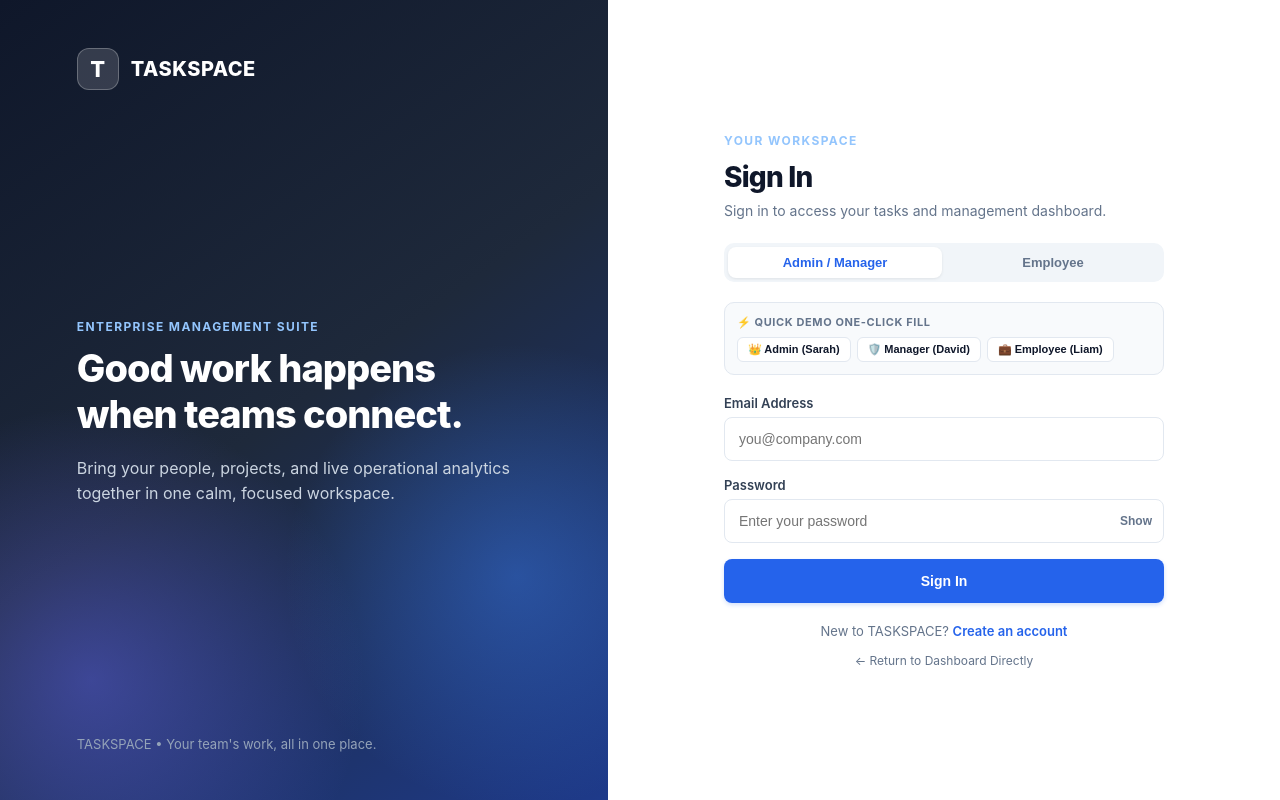
After one commit to chramyasudha11/task-manager-app, a Flask app: page /login in a window 1280 px wide. The commit adds this page. Run offline with Flask 3, Linux system fonts and the light colour scheme.

Commit message:
Connect authentication: Integrate login and signup page connected to backend auth with role redirection

```diff
--- a/app.py
+++ b/app.py
@@ -26,6 +26,12 @@ def home():
     return render_template("index.html")
 
 
+@app.route("/login")
+@app.route("/signup")
+def login_view():
+    return render_template("login.html")
+
+
 @app.route("/admin")
 @app.route("/manager")
 def admin_redirect():
--- a/templates/dashboard.html
+++ b/templates/dashboard.html
@@ -62,6 +62,11 @@
         <button class="btn btn-light" id="refresh-btn" type="button" title="Refresh Live Analytics">
           <span>🔄</span> Refresh
         </button>
+
+        <!-- Login / Auth Page -->
+        <a class="btn btn-light" href="/login" title="Sign In or Switch User Account">
+          <span>🔐</span> Sign In
+        </a>
       </div>
     </header>
 
--- a/templates/index.html
+++ b/templates/index.html
@@ -14,6 +14,7 @@
       <a class="brand" href="#" aria-label="TASKSPACE home"><span class="brand-icon">T</span><span><b>TASKSPACE</b><small>YOUR PERSONAL WORKSPACE</small></span></a>
       <div class="top-actions">
         <a class="btn btn-light" href="/dashboard" style="text-decoration:none;font-weight:700;display:inline-flex;align-items:center;gap:6px;color:var(--olive-dark);">📊 Dashboard</a>
+        <a class="btn btn-light" href="/login" style="text-decoration:none;font-weight:600;display:inline-flex;align-items:center;gap:6px;">🔐 Sign In</a>
         <button class="btn btn-light" id="export-btn" type="button">↓ Export CSV</button>
         <button class="btn btn-primary" id="new-task-btn" type="button">+ New task</button>
       </div>
--- /dev/null
+++ b/templates/login.html
@@ -0,0 +1,559 @@
+<!DOCTYPE html>
+<html lang="en">
+<head>
+  <meta charset="UTF-8">
+  <meta name="viewport" content="width=device-width, initial-scale=1.0">
+  <title>Sign In | TASKSPACE</title>
+
+  <style>
+    :root {
+      --bg: #f8fafc;
+      --surface: #ffffff;
+      --border: #e2e8f0;
+      --text: #0f172a;
+      --muted: #64748b;
+      --brand: #2563eb;
+      --brand-dark: #1d4ed8;
+      --brand-light: #eff6ff;
+      --success: #10b981;
+      --danger: #ef4444;
+      --danger-bg: #fef2f2;
+      --danger-text: #991b1b;
+      --radius: 10px;
+    }
+
+    * { box-sizing: border-box; margin: 0; padding: 0; }
+    body {
+      font-family: -apple-system, BlinkMacSystemFont, "Segoe UI", Roboto, "Helvetica Neue", Arial, sans-serif;
+      background: var(--bg);
+      color: var(--text);
+      min-height: 100vh;
+      -webkit-font-smoothing: antialiased;
+    }
+
+    .auth-page {
+      display: grid;
+      min-height: 100vh;
+      grid-template-columns: minmax(340px, 0.95fr) minmax(420px, 1.05fr);
+    }
+
+    /* Left Brand Panel */
+    .auth-brand-panel {
+      display: flex;
+      flex-direction: column;
+      justify-content: space-between;
+      min-height: 100vh;
+      padding: 48px clamp(32px, 6vw, 84px);
+      background:
+        radial-gradient(circle at 85% 72%, rgba(59, 130, 246, 0.4), transparent 30%),
+        radial-gradient(circle at 15% 85%, rgba(99, 102, 241, 0.45), transparent 32%),
+        linear-gradient(145deg, #0f172a 0%, #1e293b 50%, #1e3a8a 100%);
+      color: #ffffff;
+      position: relative;
+      overflow: hidden;
+    }
+
+    .brand-lockup {
+      display: inline-flex;
+      align-items: center;
+      gap: 12px;
+      text-decoration: none;
+      color: #ffffff;
+    }
+
+    .brand-mark {
+      width: 42px;
+      height: 42px;
+      border-radius: 12px;
+      background: rgba(255, 255, 255, 0.15);
+      border: 1px solid rgba(255, 255, 255, 0.25);
+      color: #ffffff;
+      font-size: 22px;
+      font-weight: 800;
+      display: flex;
+      align-items: center;
+      justify-content: center;
+    }
+
+    .brand-lockup strong {
+      font-size: 20px;
+      font-weight: 800;
+      letter-spacing: 0.5px;
+    }
+
+    .brand-copy {
+      max-width: 480px;
+      margin: auto 0;
+      padding: 60px 0;
+    }
+
+    .eyebrow {
+      display: block;
+      color: #93c5fd;
+      font-size: 12px;
+      font-weight: 700;
+      text-transform: uppercase;
+      letter-spacing: 1.4px;
+      margin-bottom: 12px;
+    }
+
+    .brand-copy h1 {
+      font-size: 38px;
+      font-weight: 800;
+      line-height: 1.2;
+      letter-spacing: -1px;
+      margin-bottom: 18px;
+    }
+
+    .brand-copy p {
+      font-size: 16px;
+      line-height: 1.6;
+      color: #cbd5e1;
+    }
+
+    .brand-footer {
+      font-size: 13px;
+      color: #94a3b8;
+    }
+
+    /* Right Form Side */
+    .auth-form-side {
+      display: flex;
+      align-items: center;
+      justify-content: center;
+      padding: 40px 24px;
+      background: var(--surface);
+    }
+
+    .auth-card {
+      width: 100%;
+      max-width: 440px;
+    }
+
+    .auth-card h2 {
+      font-size: 28px;
+      font-weight: 800;
+      letter-spacing: -0.8px;
+      margin-bottom: 8px;
+    }
+
+    .auth-subtitle {
+      font-size: 14px;
+      color: var(--muted);
+      margin-bottom: 24px;
+    }
+
+    /* Role selector pill group */
+    .login-role-switch {
+      display: grid;
+      grid-template-columns: 1fr 1fr;
+      gap: 4px;
+      background: #f1f5f9;
+      padding: 4px;
+      border-radius: var(--radius);
+      margin-bottom: 20px;
+    }
+
+    .login-role-button {
+      padding: 8px 12px;
+      border: 0;
+      background: transparent;
+      color: var(--muted);
+      font-size: 13px;
+      font-weight: 600;
+      border-radius: 8px;
+      cursor: pointer;
+      transition: all 0.15s ease;
+    }
+
+    .login-role-button.active {
+      background: #ffffff;
+      color: var(--brand);
+      box-shadow: 0 1px 3px rgba(0, 0, 0, 0.08);
+      font-weight: 700;
+    }
+
+    /* Demo Quick-Login Pills */
+    .quick-demos-wrap {
+      margin-bottom: 20px;
+      padding: 12px;
+      background: #f8fafc;
+      border: 1px solid var(--border);
+      border-radius: var(--radius);
+    }
+
+    .quick-demos-title {
+      font-size: 11px;
+      font-weight: 700;
+      text-transform: uppercase;
+      letter-spacing: 0.6px;
+      color: var(--muted);
+      margin-bottom: 8px;
+    }
+
+    .demo-pills {
+      display: flex;
+      gap: 6px;
+      flex-wrap: wrap;
+    }
+
+    .demo-pill-btn {
+      padding: 5px 10px;
+      font-size: 11px;
+      font-weight: 600;
+      background: #ffffff;
+      border: 1px solid var(--border);
+      border-radius: 6px;
+      cursor: pointer;
+      transition: all 0.15s ease;
+      color: var(--text);
+    }
+
+    .demo-pill-btn:hover {
+      border-color: var(--brand);
+      color: var(--brand);
+      background: var(--brand-light);
+    }
+
+    /* Form Fields */
+    .form-field {
+      display: flex;
+      flex-direction: column;
+      gap: 6px;
+      margin-bottom: 16px;
+    }
+
+    .form-field label {
+      font-size: 13px;
+      font-weight: 600;
+      color: #334155;
+    }
+
+    .form-field input {
+      width: 100%;
+      height: 44px;
+      padding: 0 14px;
+      border: 1px solid var(--border);
+      border-radius: 8px;
+      font-size: 14px;
+      color: var(--text);
+      outline: none;
+      transition: border-color 0.15s ease, box-shadow 0.15s ease;
+    }
+
+    .form-field input:focus {
+      border-color: var(--brand);
+      box-shadow: 0 0 0 3px rgba(37, 99, 235, 0.12);
+    }
+
+    .password-wrap {
+      position: relative;
+    }
+
+    .password-toggle {
+      position: absolute;
+      right: 12px;
+      top: 50%;
+      transform: translateY(-50%);
+      background: transparent;
+      border: 0;
+      font-size: 12px;
+      font-weight: 600;
+      color: var(--muted);
+      cursor: pointer;
+    }
+
+    .form-message {
+      padding: 10px 14px;
+      border-radius: 8px;
+      font-size: 13px;
+      margin-bottom: 16px;
+      display: none;
+    }
+
+    .form-message.error {
+      display: block;
+      background: var(--danger-bg);
+      color: var(--danger-text);
+      border: 1px solid #fecaca;
+    }
+
+    .form-message.success {
+      display: block;
+      background: #ecfdf5;
+      color: #065f46;
+      border: 1px solid #a7f3d0;
+    }
+
+    .auth-submit-btn {
+      width: 100%;
+      height: 44px;
+      background: var(--brand);
+      color: #ffffff;
+      border: 0;
+      border-radius: 8px;
+      font-size: 14px;
+      font-weight: 700;
+      cursor: pointer;
+      transition: background 0.15s ease, transform 0.1s ease;
+      box-shadow: 0 2px 4px rgba(37, 99, 235, 0.2);
+    }
+
+    .auth-submit-btn:hover {
+      background: var(--brand-dark);
+    }
+
+    .auth-submit-btn:disabled {
+      opacity: 0.6;
+      cursor: not-allowed;
+    }
+
+    .auth-switch {
+      margin-top: 20px;
+      text-align: center;
+      font-size: 13px;
+      color: var(--muted);
+    }
+
+    .auth-switch a {
+      color: var(--brand);
+      text-decoration: none;
+      font-weight: 600;
+    }
+
+    .auth-switch a:hover {
+      text-decoration: underline;
+    }
+
+    @media (max-width: 860px) {
+      .auth-page {
+        grid-template-columns: 1fr;
+      }
+      .auth-brand-panel {
+        display: none;
+      }
+    }
+  </style>
+</head>
+<body>
+
+  <main class="auth-page">
+
+    <!-- LEFT BRAND SIDE -->
+    <section class="auth-brand-panel" aria-label="About TASKSPACE">
+      <a class="brand-lockup" href="/" aria-label="TASKSPACE Home">
+        <span class="brand-mark">T</span>
+        <strong>TASKSPACE</strong>
+      </a>
+
+      <div class="brand-copy">
+        <span class="eyebrow">Enterprise Management Suite</span>
+        <h1>Good work happens when teams connect.</h1>
+        <p>Bring your people, projects, and live operational analytics together in one calm, focused workspace.</p>
+      </div>
+
+      <div class="brand-footer">
+        TASKSPACE &bull; Your team's work, all in one place.
+      </div>
+    </section>
+
+    <!-- RIGHT FORM SIDE -->
+    <section class="auth-form-side">
+      <div class="auth-card">
+        <span class="eyebrow" id="auth-eyebrow">YOUR WORKSPACE</span>
+        <h2 id="auth-title">Sign In</h2>
+        <p class="auth-subtitle" id="auth-subtitle">Sign in to access your tasks and management dashboard.</p>
+
+        <!-- Role Type Selection -->
+        <div class="login-role-switch" id="role-switch">
+          <button class="login-role-button active" type="button" data-role="ADMIN">Admin / Manager</button>
+          <button class="login-role-button" type="button" data-role="EMPLOYEE">Employee</button>
+        </div>
+
+        <!-- Quick Demo Logins -->
+        <div class="quick-demos-wrap">
+          <div class="quick-demos-title">⚡ Quick Demo One-Click Fill</div>
+          <div class="demo-pills">
+            <button class="demo-pill-btn" type="button" onclick="fillDemo('admin@taskspace.com', 'password123', 'ADMIN')">👑 Admin (Sarah)</button>
+            <button class="demo-pill-btn" type="button" onclick="fillDemo('david.miller@taskspace.com', 'password123', 'ADMIN')">🛡️ Manager (David)</button>
+            <button class="demo-pill-btn" type="button" onclick="fillDemo('liam.j@taskspace.com', 'password123', 'EMPLOYEE')">💼 Employee (Liam)</button>
+          </div>
+        </div>
+
+        <div class="form-message" id="auth-message"></div>
+
+        <form id="auth-form">
+          <div class="form-field" id="name-field" style="display:none;">
+            <label for="name">Full Name</label>
+            <input type="text" id="name" name="name" placeholder="Alex Morgan">
+          </div>
+
+          <div class="form-field">
+            <label for="email">Email Address</label>
+            <input type="email" id="email" name="email" placeholder="you@company.com" required autocomplete="username">
+          </div>
+
+          <div class="form-field">
+            <label for="password">Password</label>
+            <div class="password-wrap">
+              <input type="password" id="password" name="password" placeholder="Enter your password" required autocomplete="current-password">
+              <button class="password-toggle" type="button" id="toggle-pw">Show</button>
+            </div>
+          </div>
+
+          <button class="auth-submit-btn" type="submit" id="submit-btn">
+            Sign In
+          </button>
+        </form>
+
+        <p class="auth-switch" id="mode-switch-text">
+          New to TASKSPACE? <a href="#" id="switch-to-signup">Create an account</a>
+        </p>
+
+        <p style="margin-top: 14px; text-align: center; font-size: 12px;">
+          <a href="/dashboard" style="color: var(--muted); text-decoration: none;">&larr; Return to Dashboard Directly</a>
+        </p>
+      </div>
+    </section>
+
+  </main>
+
+  <script>
+    let isSignup = false;
+    let selectedRole = "ADMIN";
+
+    const form = document.getElementById("auth-form");
+    const msg = document.getElementById("auth-message");
+    const submitBtn = document.getElementById("submit-btn");
+    const titleEl = document.getElementById("auth-title");
+    const eyebrowEl = document.getElementById("auth-eyebrow");
+    const subtitleEl = document.getElementById("auth-subtitle");
+    const nameField = document.getElementById("name-field");
+    const switchLink = document.getElementById("switch-to-signup");
+    const modeSwitchText = document.getElementById("mode-switch-text");
+    const roleSwitch = document.getElementById("role-switch");
+
+    // Toggle Password visibility
+    document.getElementById("toggle-pw").addEventListener("click", function() {
+      const pwInput = document.getElementById("password");
+      if (pwInput.type === "password") {
+        pwInput.type = "text";
+        this.textContent = "Hide";
+      } else {
+        pwInput.type = "password";
+        this.textContent = "Show";
+      }
+    });
+
+    // Role Buttons
+    document.querySelectorAll(".login-role-button").forEach(btn => {
+      btn.addEventListener("click", function() {
+        document.querySelectorAll(".login-role-button").forEach(b => b.classList.remove("active"));
+        this.classList.add("active");
+        selectedRole = this.getAttribute("data-role");
+      });
+    });
+
+    // Switch between Sign in and Sign up
+    switchLink.addEventListener("click", function(e) {
+      e.preventDefault();
+      isSignup = !isSignup;
+      if (isSignup) {
+        eyebrowEl.textContent = "GET STARTED";
+        titleEl.textContent = "Create Account";
+        subtitleEl.textContent = "Sign up to join your organization's workspace.";
+        nameField.style.display = "flex";
+        roleSwitch.style.display = "none";
+        submitBtn.textContent = "Create Account";
+        modeSwitchText.innerHTML = 'Already have an account? <a href="#" id="switch-to-signin">Sign in</a>';
+        document.getElementById("switch-to-signin").addEventListener("click", switchLink.click);
+      } else {
+        eyebrowEl.textContent = "YOUR WORKSPACE";
+        titleEl.textContent = "Sign In";
+        subtitleEl.textContent = "Sign in to access your tasks and management dashboard.";
+        nameField.style.display = "none";
+        roleSwitch.style.display = "grid";
+        submitBtn.textContent = "Sign In";
+        modeSwitchText.innerHTML = 'New to TASKSPACE? <a href="#" id="switch-to-signup">Create an account</a>';
+        document.getElementById("switch-to-signup").addEventListener("click", switchLink.click);
+      }
+      hideMessage();
+    });
+
+    function showMessage(text, isError = true) {
+      msg.textContent = text;
+      msg.className = `form-message ${isError ? 'error' : 'success'}`;
+    }
+
+    function hideMessage() {
+      msg.className = "form-message";
+      msg.textContent = "";
+    }
+
+    // Quick demo fills
+    window.fillDemo = function(email, pw, role) {
+      document.getElementById("email").value = email;
+      document.getElementById("password").value = pw;
+      document.querySelectorAll(".login-role-button").forEach(b => {
+        b.classList.toggle("active", b.getAttribute("data-role") === role);
+      });
+      selectedRole = role;
+      hideMessage();
+    };
+
+    // Form submission
+    form.addEventListener("submit", async function(e) {
+      e.preventDefault();
+      hideMessage();
+      submitBtn.disabled = true;
+      submitBtn.textContent = isSignup ? "Creating..." : "Signing in...";
+
+      const email = document.getElementById("email").value.trim();
+      const password = document.getElementById("password").value;
+      const name = document.getElementById("name").value.trim();
+
+      const endpoint = isSignup ? "/api/signup" : "/api/login";
+      const payload = isSignup ? { name, email, password } : { email, password };
+
+      try {
+        const res = await fetch(endpoint, {
+          method: "POST",
+          headers: { "Content-Type": "application/json" },
+          body: JSON.stringify(payload)
+        });
+
+        const data = await res.json();
+
+        if (!res.ok) {
+          throw new Error(data.error || "Authentication failed.");
+        }
+
+        if (isSignup) {
+          showMessage("Account created successfully! You can now sign in.", false);
+          setTimeout(() => switchLink.click(), 1200);
+        } else {
+          showMessage("Signed in successfully! Redirecting...", false);
+          const userRole = (data.user && data.user.role ? data.user.role : selectedRole).toUpperCase();
+          setTimeout(() => {
+            if (userRole === "ADMIN" || userRole === "MANAGER") {
+              window.location.href = "/dashboard";
+            } else {
+              window.location.href = "/";
+            }
+          }, 600);
+        }
+      } catch (err) {
+        showMessage(err.message, true);
+      } finally {
+        submitBtn.disabled = false;
+        submitBtn.textContent = isSignup ? "Create Account" : "Sign In";
+      }
+    });
+
+    // Check if #signup is in the hash
+    if (window.location.hash === "#signup") {
+      switchLink.click();
+    }
+  </script>
+</body>
+</html>
```
